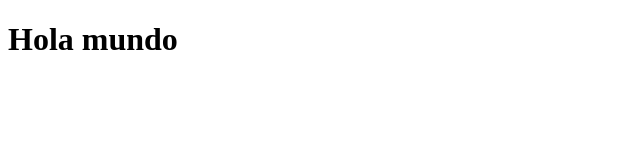
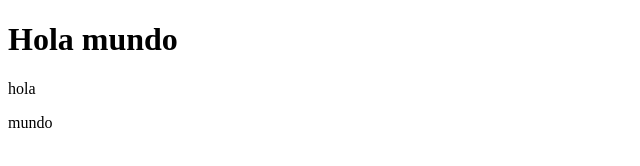
Before and after one commit to AlejandrooGR/myfirstTest, a plain HTML site: page index.html in a window 1280 px wide. Shown: the full height of the page, 0-640 px from the left. Drawn offline with Linux system fonts and the light colour scheme.

Commit message:
mi segundo commit

```diff
--- a/index.html
+++ b/index.html
@@ -8,5 +8,7 @@
 </head>
 <body>
     <h1>Hola mundo</h1>
+    <p>hola</p>
+    <p>mundo</p>
 </body>
 </html>
```
